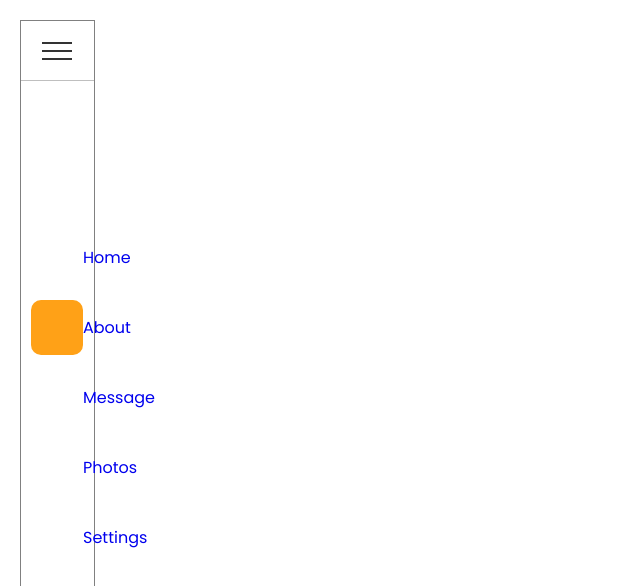
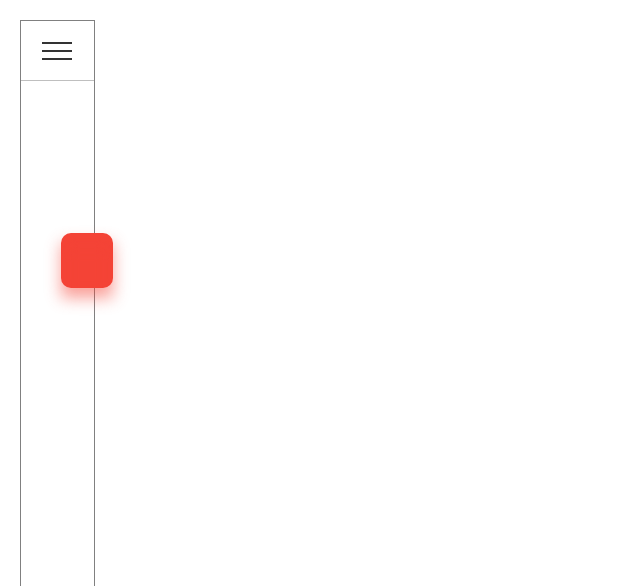
Before and after one commit to davidVentur/mySpreadsheet, an Angular app: page /firstApp in a window 1280 px wide. Shown: the top 586 px of the page, without its empty margins (0-640 px from the left). Built offline with nearby package versions, Linux system fonts and the light colour scheme; some icons are missing.

Commit message:
menu completado

```diff
--- a/src/app/firstApp/menu/menu.component.html
+++ b/src/app/firstApp/menu/menu.component.html
@@ -2,36 +2,36 @@
   <div class="navigation navigation2" [ngClass]="{ open: flag, close: !flag }">
     <div class="menuToggle" (click)="menuToggle()"></div>
     <ul>
-      <li class="list " style="--clr:#f44336">
-        <a href="#" onclick="return false;">
+      <li class="list active" style="--clr: #f44336">
+        <a>
           <span class="icon"><i class="ph-house-thin"></i></span>
           <span class="text">Home</span>
         </a>
       </li>
 
-      <li class="list active" style="--clr:#ffa117">
-        <a href="#" onclick="return false;">
+      <li class="list" style="--clr: #ffa117">
+        <a>
           <span class="icon"><i class="ph-user-thin"></i></span>
           <span class="text">About</span>
         </a>
       </li>
 
-      <li class="list" style="--clr:#0fc70f">
-        <a href="#" onclick="return false;">
+      <li class="list" style="--clr: #0fc70f">
+        <a>
           <span class="icon"><i class="ph-chat-teardrop-thin"></i></span>
           <span class="text">Message</span>
         </a>
       </li>
 
-      <li class="list " style="--clr:#2196f3">
-        <a href="#" onclick="return false;">
+      <li class="list" style="--clr: #2196f3">
+        <a>
           <span class="icon"><i class="ph-camera-thin"></i></span>
           <span class="text">Photos</span>
         </a>
       </li>
 
-      <li class="list"style="--clr:#b145e9">
-        <a href="#" onclick="return false;">
+      <li class="list" style="--clr: #b145e9">
+        <a>
           <span class="icon"><i class="ph-gear-six-thin"></i></span>
           <span class="text">Settings</span>
         </a>
--- a/src/app/firstApp/menu/menu.component.scss
+++ b/src/app/firstApp/menu/menu.component.scss
@@ -97,6 +97,7 @@
   justify-content: flex-start;
   text-align: center;
   text-decoration: none;
+  cursor: pointer;
 }
 
 .navigation ul li a .icon {
@@ -115,3 +116,49 @@
     color: #fff;
     background: var(--clr);
 }
+
+.navigation ul li a .icon::before{
+    content: '';
+    position: absolute;
+    top: 10px;
+    left: 0;
+    width: 100%;
+    height: 100%;
+    background: var(--clr);
+    filter: blur(8px);
+    opacity: 0;
+    transition: 0.5s;
+}
+
+.navigation ul li.active a .icon::before{
+    opacity: 0.5;
+}
+
+.navigation ul li a .text{
+    position: relative;
+    padding: 0 15px;
+    height: 60px;
+    display: flex;
+    align-items: center;
+    color: #333;
+    opacity: 0;
+    visibility: hidden;
+    transition: 0.5s;
+}
+
+.navigation.open ul li a .text{
+    opacity: 1;
+    visibility: visible;
+}
+
+.navigation ul li.active a .text{
+    color: var(--clr);
+}
+
+.navigation ul li.active{
+    transform: translateX(30px);
+}
+
+.navigation.open ul li.active{
+    transform: translateX(10px);
+}
--- a/src/app/firstApp/menu/menu.component.ts
+++ b/src/app/firstApp/menu/menu.component.ts
@@ -3,26 +3,27 @@ import { Component, OnInit } from '@angular/core';
 @Component({
   selector: 'app-menu',
   templateUrl: './menu.component.html',
-  styleUrls: ['./menu.component.scss']
+  styleUrls: ['./menu.component.scss'],
 })
 export class MenuComponent implements OnInit {
-  list = document.querySelectorAll('.list');
-
-  flag: boolean = false
-  classList: any;
-  constructor() { }
+  flag: boolean = false;
+  constructor() {}
 
   ngOnInit(): void {
-    this.activeLink()
+    this.changeColorIcon()
   }
 
-  menuToggle(){
-    this.flag = !this.flag
+  menuToggle() {
+    this.flag = !this.flag;
   }
 
-  activeLink(){
+  changeColorIcon(){
+    const list = document.querySelectorAll('.list');
+    function activateLink(this: any) {
+      list.forEach((item) => item.classList.remove('active'));
 
+      this.classList.add('active');
+    }
+    list.forEach((item) => item.addEventListener('click', activateLink));
   }
-
-
 }
```
